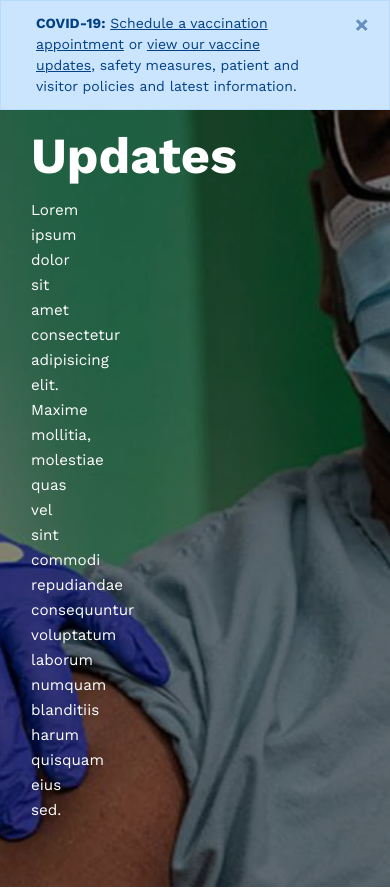
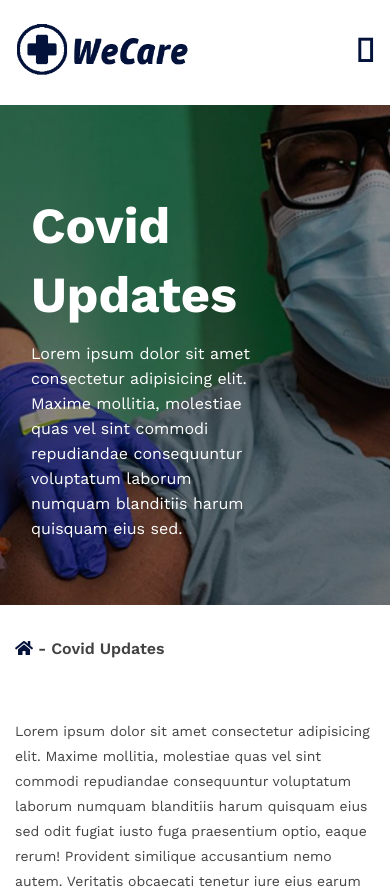
Before and after one commit to i-bm/hospital-react-website, a React (Create React App) app: page /covid-updates in a window 390 px wide. Shown: the top 889 px of the page. Built offline with nearby package versions, Linux system fonts and the light colour scheme.

Commit message:
New Updates

```diff
--- a/src/assets/css/bootsrap-overrides.css
+++ b/src/assets/css/bootsrap-overrides.css
@@ -67,10 +67,10 @@
 
 .jumbotron p {
   font-size: 3vh;
-  font-weight: 200;
+  font-weight: 300;
   line-height: 35px;
-  margin-top: 1rem;
-  margin-bottom: 2rem;
+  margin-top: 16px;
+  margin-bottom: 32px;
 }
 
 .btn-primary.one{
@@ -78,8 +78,8 @@
   color: var(--white-text) !important;
   border-radius: 0px !important;
   border: 0px !important;
-  padding:15px !important;
-  margin:0 2rem 0 0;
+  padding:15px ;
+  margin:0 32px 15px 0;
   font-weight: 300;
 }
 
@@ -88,7 +88,8 @@
     color: var(--black-text) !important;
     border-radius: 0px !important;
     border: 0px !important;
-    padding:15px !important;
+    padding:15px;
+    margin-bottom: 15px;
 
   }
 
--- a/src/assets/css/style.css
+++ b/src/assets/css/style.css
@@ -131,12 +131,12 @@ nav.navbar{
   }
 
   .jumbotron.hero-pages p {
-    font-size: 1.8vh;
+    font-size: 16px;
     font-weight: 400;
     line-height: 25px;
-    margin-top: .3rem;
-    margin-bottom: 2rem;
-    padding-right: 20rem;
+    margin-top: 12px;
+    margin-bottom: 32px;
+    padding-right: 100px;
   }
 
 footer {
@@ -326,22 +326,112 @@ border-radius: 0px;
 font-size:1.2rem;
 margin-left: -13px !important
 }
+
+.mobile-nav{
+  min-height: 90px;
+  margin-top:15px;
+
+}
+
+.bars{
+  font-size:2.3rem;
+  font-weight: 500;
+  color:var(--blue-black)
+}
+
+/* .fa-times{
+  font-size:2rem;
+  font-weight: 300;
+  color:#fff;
+  position: absolute;
+  left:15px;
+  top:15px;
+
+} */
+.mobile-menu ul li a{
+  padding-left: 20px;
+  /* margin-bottom: 20px; */
+  color:var(--white-text);
+  font-size:1.09rem;
+  font-weight: 300;
+  /* border:1px solid red; */
+  line-height: 50px;
+
+}
+.mobile-menu{
+  width: 100%;
+  position: absolute;
+  z-index: 1;
+  top: 10;
+  background-color: var(--blue-black);
+  overflow-x: hidden;
+  padding-top: 30px;
+  transition: all 0.9s;
+  opacity: 0.96;
+}
+
+.section-one-content{
+display: flex;
+}
 /* Extra small devices (portrait phones, less than 576px) */
 @media (max-width: 575.98px) {
-  .jumbotron {
+  /* .jumbotron {
     margin-top: 5%;
+  } */
+  .top-info,.main-nav,.top-bar{
+    display: none;
   }
+
 
 }
 
 /* // Small devices (landscape phones, 576px and up) */
-@media (min-width: 576px) and (max-width: 767.98px) {}
+@media (min-width: 576px) and (max-width: 767.98px) {
+  .top-info,.main-nav,.top-bar{
+    display: none;
+  }
+  .btn-primary.one{
+    text-align: center;
+    min-width: 395px;
+    font-size: 17px;
+  }
+
+  .btn-primary.two{
+    text-align: center;
+    min-width: 395px;
+    font-size: 17px;
+  }
+
+  .jumbotron h1 {
+    /* margin-top: 5%; */
+    line-height: 20px;
+  }
+
+  .section-one-content{
+    flex-direction: column;
+    text-align: center;
+    margin-bottom: 30px;
+    /* border:1px solid red */
+  }
+}
 
 /* // Medium devices (tablets, 768px and up) */
-/* @media (min-width: 768px) and (max-width: 991.98px) { ... } */
+@media (min-width: 768px) and (max-width: 991.98px) {
+  .top-info,.main-nav,.top-bar{
+    display: none;
+  }
+}
 
 /* // Large devices (desktops, 992px and up) */
-/* @media (min-width: 992px) and (max-width: 1199.98px) { ... } */
+@media (min-width: 992px) and (max-width: 1199.98px) {
+   .mobile-nav,.mobile-menu{
+  display: none;
+}
+ }
 
 /* // Extra large devices (large desktops, 1200px and up) */
-/* @media (min-width: 1200px) { ... } */
+ @media (min-width: 1200px) {
+   .mobile-nav,.mobile-menu{
+  display: none;
+}
+}
--- /dev/null
+++ b/src/components/MobileMenu.js
@@ -0,0 +1,31 @@
+import React from 'react';
+import { Link } from 'react-router-dom';
+
+
+function MobileMenu(){
+    return(
+        <div>
+            <div className="mobile-menu">
+                <ul>
+                <li><Link to="/"><i class="fas fa-home pr-2"></i> Home</Link></li>
+                <li><Link to="/doctors"><i class="fas fa-user-md pr-3"></i>Doctors</Link></li>
+                <li><Link to="/"><i class="fas fa-wheelchair pr-3"></i> Conditions & Services</Link></li>
+                <li><Link to="/about-us"><i class="fas fa-hospital-symbol pr-3"></i> About</Link></li>
+                <li><Link to="/contact-us"><i class="fas fa-book-user pr-3"></i> Contact Us</Link></li>
+                </ul>
+            </div>
+
+            <div className="alert alert-primary alert-dismissible" role="alert">
+                <div className="container">
+  <strong>COVID-19:</strong> <u><Link to="/vaccination-appointment">Schedule a vaccination appointment</Link></u> or <u><Link to="/covid-updates">view our vaccine updates,</Link></u> safety measures, patient and visitor policies and latest information.
+  </div>
+  <button type="button" className="close"  aria-label="Close">
+    <span aria-hidden="true" >&times;</span>
+  </button>
+</div>
+
+        </div>
+    );
+}
+
+export default MobileMenu;
--- a/src/components/TopInfo.js
+++ b/src/components/TopInfo.js
@@ -13,7 +13,7 @@ nav.style.marginTop='0px'
 function TopInfo(){
     return(
         <div>
-            <div className="fixed-top">
+            <div className="fixed-top top-info">
             <div className="alert alert-primary alert-dismissible" role="alert">
                 <div className="container">
   <strong>COVID-19:</strong> <u><Link to="/vaccination-appointment">Schedule a vaccination appointment</Link></u> or <u><Link to="/covid-updates">view our vaccine updates,</Link></u> safety measures, patient and visitor policies and latest information.
--- a/src/layout/Navigation.js
+++ b/src/layout/Navigation.js
@@ -1,14 +1,17 @@
-import React from 'react';
+import React, { useState } from 'react';
 import TopInfo from '../components/TopInfo';
 import {Link} from 'react-router-dom';
 import Logo from '../assets/img/logo.png';
+import MobileMenu from '../components/MobileMenu';
 
 function Navigation (){
+
+  const[openMenu, setOpenMenu] = useState(false);
   return(
 <div>
 <TopInfo />
 
-<nav className="top-nav navbar navbar-expand-lg navbar-light d-none d-md-block d-lg-block">
+<nav className="top-nav navbar navbar-expand-lg navbar-light top-bar">
     <div className="container">
 <ul className="navbar-nav mr-auto">
       <li className="nav-item">
@@ -30,7 +33,7 @@ function Navigation (){
 
 
 
-<nav className="main-nav navbar navbar-expand-lg navbar-light d-none d-md-block d-lg-block" style={{backgroundColor: "transparent"}}>
+<nav className="main-nav navbar navbar-expand-lg navbar-light" style={{backgroundColor: "transparent"}}>
     <div className="container">
   <Link to="/" className="navbar-brand"><img src={Logo} width="200" alt="Logo" /></Link>
   <button className="navbar-toggler" type="button" data-toggle="collapse" data-target="#navbarSupportedContent" aria-controls="navbarSupportedContent" aria-expanded="false" aria-label="Toggle navigation">
@@ -82,6 +85,21 @@ function Navigation (){
   </div>
   </div>
 </nav>
+
+<nav className="mobile-nav">
+<div className="container d-flex align-items-center justify-content-between">
+
+  <Link to="/" className="navbar-brand"><img src={Logo} width="180" alt="Logo" /></Link>
+
+  {openMenu ?
+  <Link to="#" onClick={()=>{setOpenMenu(false)}}><i class="fal fa-bars bars"></i></Link>:
+  <Link to="#" onClick={()=>{setOpenMenu(true)}}><i class="fal fa-bars bars"></i></Link>
+}
+
+  </div>
+</nav>
+{openMenu ? <MobileMenu /> : '' }
+
 </div>
   );
   }
--- a/src/pages/Doctors.js
+++ b/src/pages/Doctors.js
@@ -22,7 +22,7 @@ function Doctors(){
                     <div className="col-md-4">
                     <div className="card shadow-sm">
                 <div class="card-body">
-                    <img src={doc1} alt="" title="" loading="lazy" />
+                    <img src={doc1} alt="" className="img-fluid" title="" loading="lazy" />
                    <p className="doctor-name">Prince  K. Boamah, MD</p>
                    <p className="doctor-specialty">Heart Care</p>
                    <Link to="/" className="btn btn-primary btn-block">Read More</Link>
@@ -33,7 +33,7 @@ function Doctors(){
                     <div className="col-md-4">
                     <div className="card shadow-sm">
                 <div class="card-body">
-                    <img src={doc2} alt="" title="" loading="lazy" />
+                    <img src={doc2} alt="" title="" className="img-fluid" loading="lazy" />
                    <p className="doctor-name">Emmanuel Eyram  Kokuvi, MD</p>
                    <p className="doctor-specialty">Orthopedic Care</p>
                    <Link to="/" className="btn btn-primary btn-block">Read More</Link>
@@ -44,7 +44,7 @@ function Doctors(){
                     <div className="col-md-4">
                     <div className="card shadow-sm">
                 <div class="card-body">
-                    <img src={doc3} alt="" title="" loading="lazy" />
+                    <img src={doc3} alt="" title="" className="img-fluid" loading="lazy" />
                    <p className="doctor-name">Yvonne Agemang-Boateng, MD</p>
                    <p className="doctor-specialty">General Practioner</p>
                    <Link to="/" className="btn btn-primary btn-block">Read More</Link>
--- a/src/pages/Home.js
+++ b/src/pages/Home.js
@@ -33,7 +33,7 @@ function Home(){
           <div className="container">
               <h1 className="text-center">Care when you need it, where you need it.</h1>
               <div className="row">
-                  <div class="col-md-4 d-flex justify-content-start">
+                  <div class="col-md-4 section-one-content">
                       <div className="card--img">
                       <img src={Vac}  width="95px"  alt="vaccine" />
                       </div>
@@ -45,7 +45,7 @@ molestiae quas vel sint commodi repudiandae consequuntur voluptatum laborum</p>
                     </div>
                   </div>
 
-                  <div class="col-md-4 d-flex justify-content-start">
+                  <div class="col-md-4 section-one-content">
                       <div className="card--img">
                       <img src={Demand} width="95px" alt="vaccine" />
                       </div>
@@ -56,7 +56,7 @@ molestiae quas vel sint commodi repudiandae consequuntur voluptatum laborum</p>
                     </div>
                   </div>
 
-                  <div class="col-md-4 d-flex justify-content-start">
+                  <div class="col-md-4 section-one-content">
                       <div className="card--img">
                       <img src={Appoint} width="95px" alt="vaccine" />
                       </div>
--- a/src/pages/VacAppointment.js
+++ b/src/pages/VacAppointment.js
@@ -8,7 +8,8 @@ const bigBoder = {
 const callNow = {
   fontWeight:'700',
   color:'#02123A'
-}
+};
+
 
 
 function Appointment(){
@@ -26,12 +27,18 @@ UpdateFormData({
 const handleSubmit = (e) =>{
   e.preventDefault();
   setPosting(true);
-  // console.log(formData);
+  console.log(e);
+
   Axios.post(`https://hospital.isaacboakyemanu.me/api/receive-vaccine-appointment`, formData
   )
   .then(response => {
     console.log(response);
     e.target.reset();
+    window.scroll({
+      top: 300,
+      left: 0,
+      behavior: 'smooth'
+    });
     setPosted(true);
     setPosting(false);
     setTimeout(function(){
```
